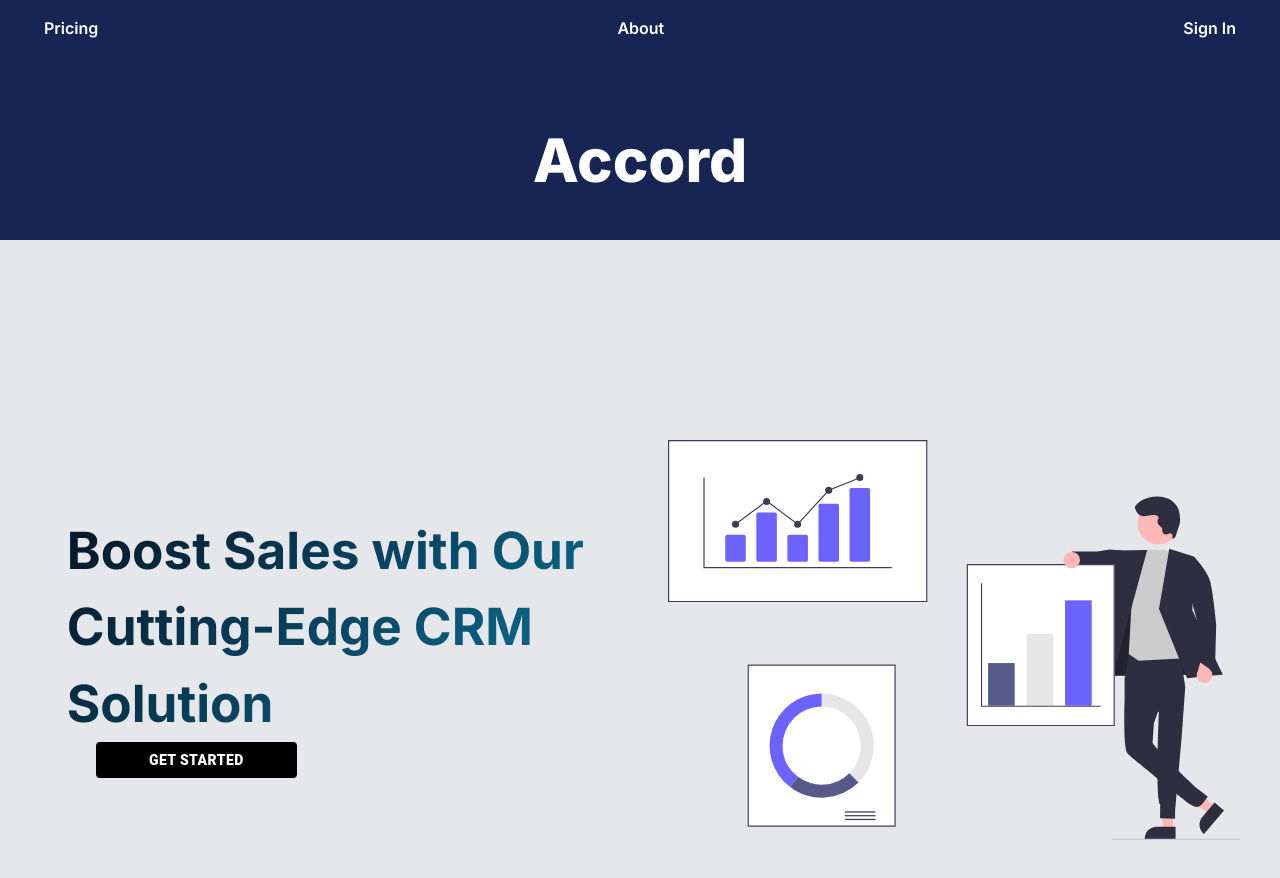
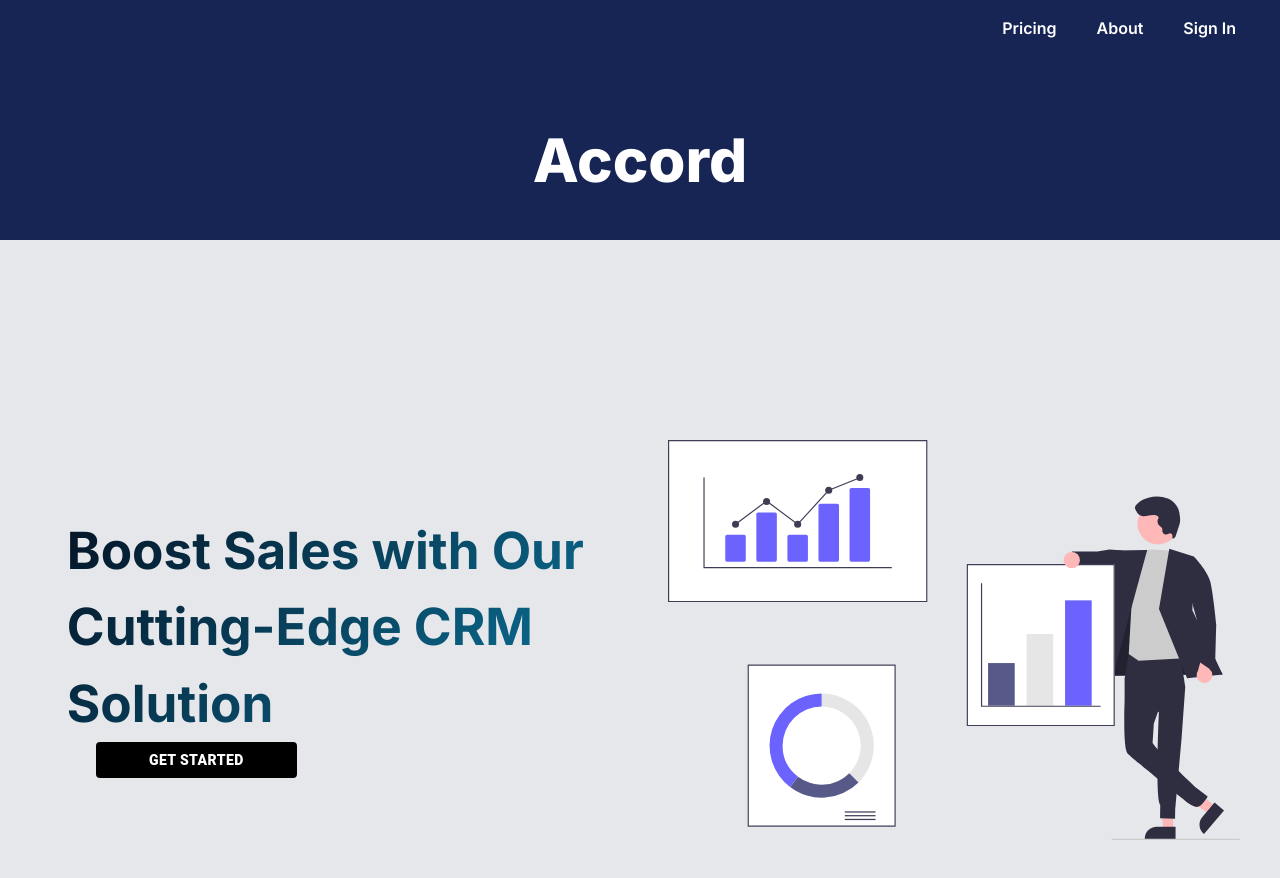
Before and after one commit to Telecard-Limited/custom-crm, a Next.js app: page / in a window 1280 px wide. Shown: the top 878 px of the page. Built offline with nearby package versions, Linux system fonts and the light colour scheme.

Commit message:
header .tsx  navbar align ment changes

```diff
--- a/components/Header.tsx
+++ b/components/Header.tsx
@@ -5,7 +5,7 @@
 const Header = () => {
   const router = useRouter();
   return (
-    <div className="container fixed flex flex-row items-center justify-between w-full gap-4 bg-transparent cursor-pointer ">
+    <div className="container fixed flex flex-row items-end justify-end w-full gap-4 bg-transparent cursor-pointer ">
       <MenuItem label="Pricing" onClick={() => {}} />
       <MenuItem label="About" onClick={() => {}} />
       <MenuItem label="Sign In" onClick={() => router.push("/signin")} />
```
